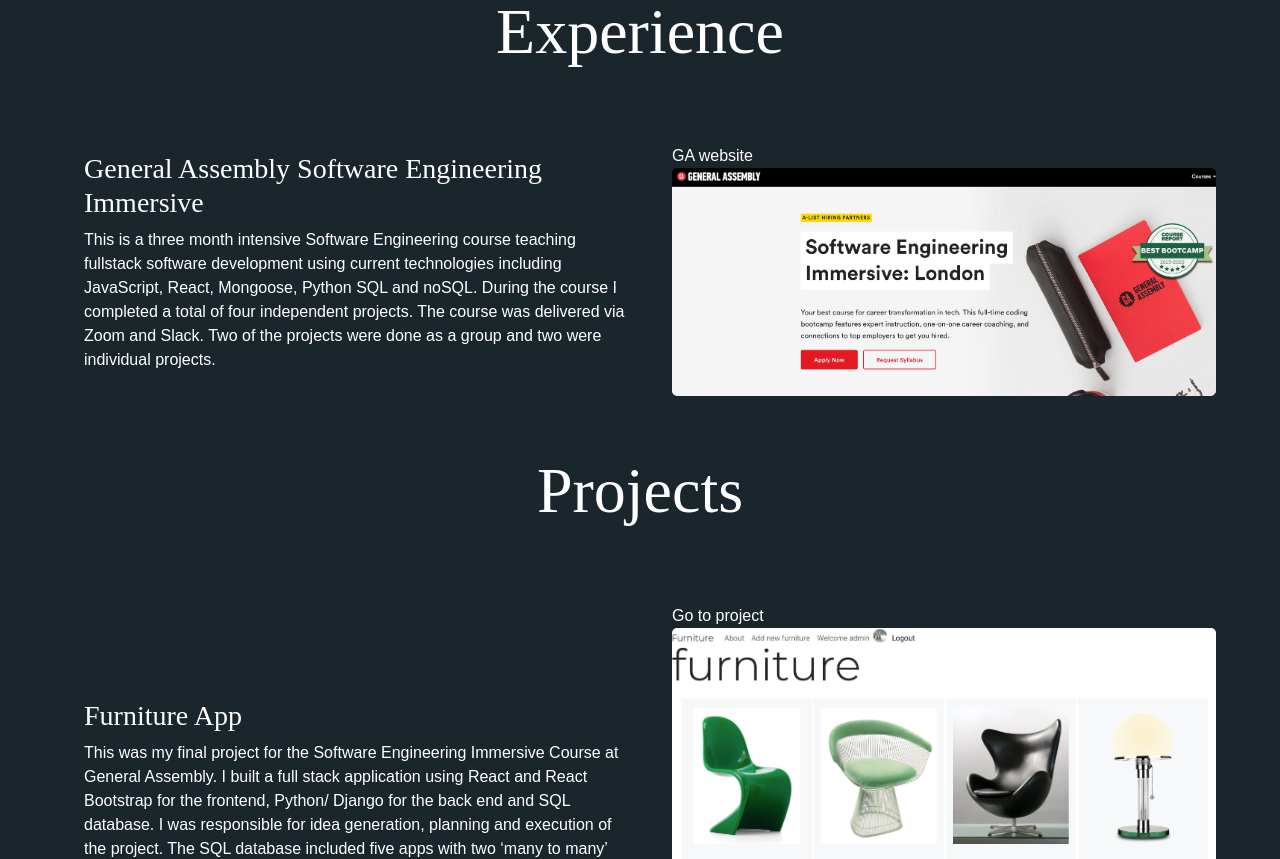
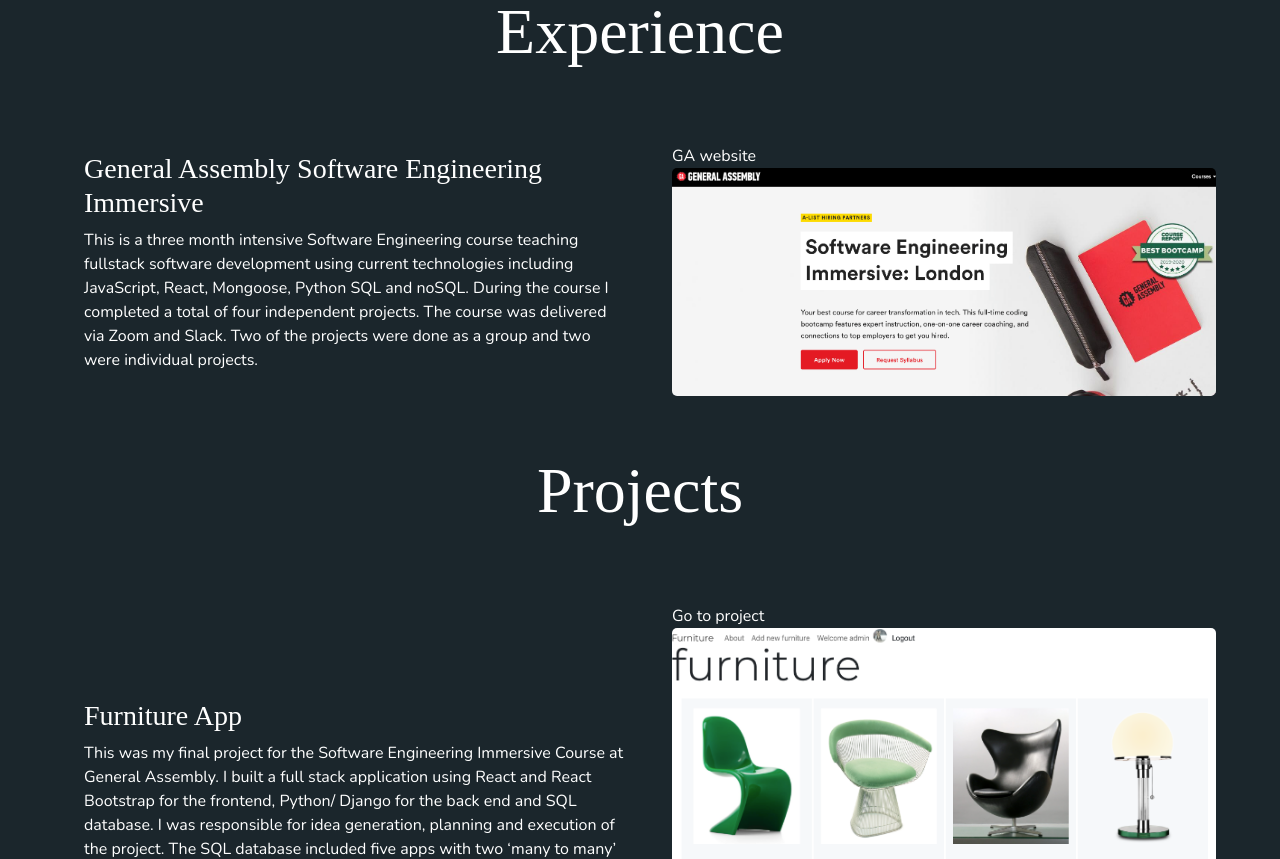
Before and after one commit to eintrittfrei/Portfolio, a React (Create React App) app: page / in a window 1280 px wide. Shown: the part 2180-3039 px from the top of the page. Built offline with nearby package versions, Linux system fonts and the light colour scheme; a web font is replaced by a local one.

Commit message:
font changes

```diff
--- a/src/index.scss
+++ b/src/index.scss
@@ -1,11 +1,11 @@
 @import "~bootstrap/scss/bootstrap";
+@import url('https://fonts.googleapis.com/css2?family=Nunito&display=swap');
 
 body {
   margin: 0;
-  font-family: 'nunito', sans-serif;
+  font-family: 'Nunito', sans-serif;
   -webkit-font-smoothing: antialiased;
   -moz-osx-font-smoothing: grayscale;
-  // background-color: #1b262c;
   color: white;
 
 }
@@ -147,6 +147,7 @@
   div.row {
     display: flex;
     align-items: center;
+    margin-bottom: 5%;
 
   }
   .col-sm{
```
